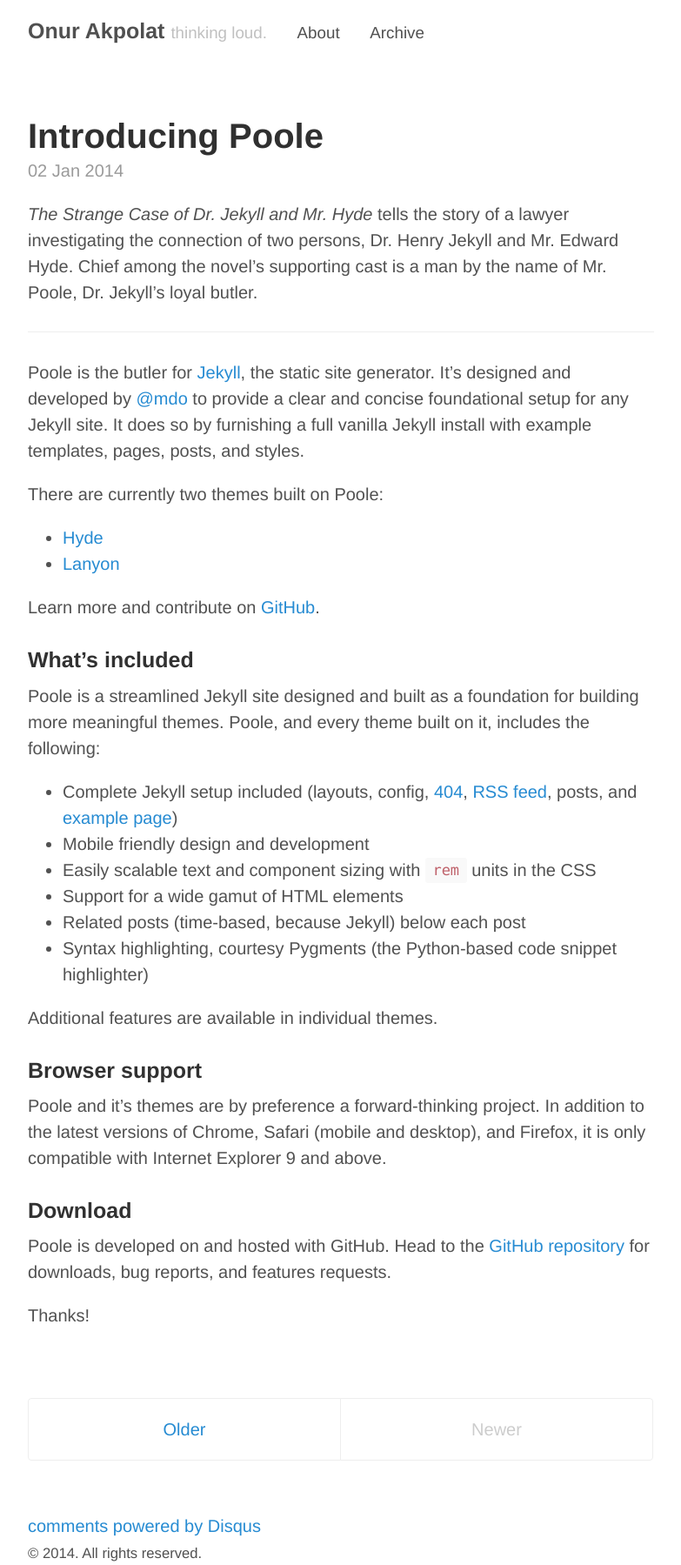
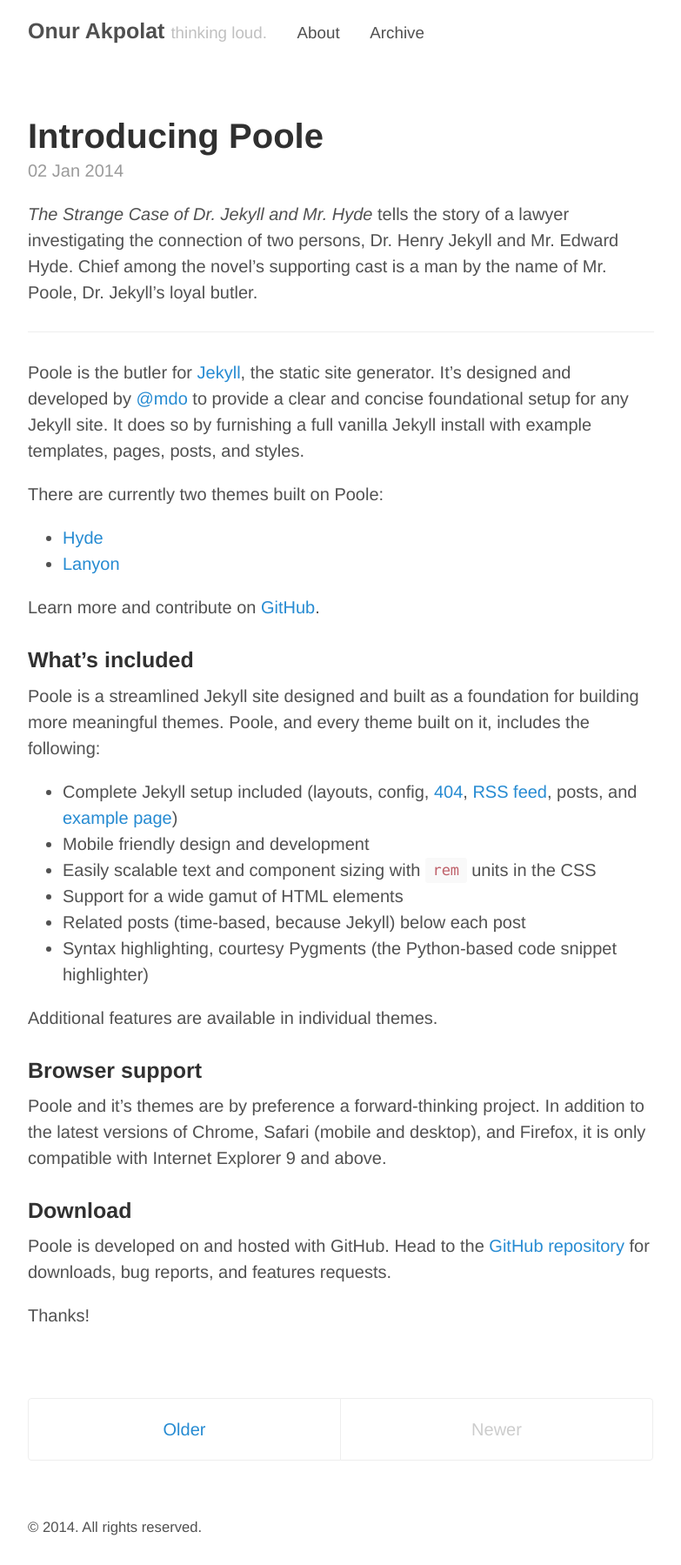
Before and after one commit to onurakpolat/onurakpolat.github.io, a Jekyll site: the page built from index.html, in a window 1280 px wide. Shown: the whole page at 87% size, without its empty margins (248-1031 px from the left). Built offline with Jekyll 4.4.1, drawn with Linux system fonts in a browser that asks for light colours; the list of posts is cut into pages by our own code; comment, search, counter and statistics services are not loaded; after the commit the page ends 1769 px from its top, so only the background shows below that; part of the change alters nothing that is shown.

Commit message:
Update comments.html

```diff
--- a/_includes/comments.html
+++ b/_includes/comments.html
@@ -1,7 +1,11 @@
+{% if page.comments %}
   <!-- Add Disqus comments. -->
   <div id="disqus_thread"></div>
   <script type="text/javascript">
-  var disqus_shortname = 'onur_akpolat';
+      /* * * CONFIGURATION VARIABLES: EDIT BEFORE PASTING INTO YOUR WEBPAGE * * */
+      var disqus_shortname = 'onur_akpolat'; // required: replace example with your forum shortname
+
+      /* * * DON'T EDIT BELOW THIS LINE * * */
       (function() {
           var dsq = document.createElement('script'); dsq.type = 'text/javascript'; dsq.async = true;
           dsq.src = '//' + disqus_shortname + '.disqus.com/embed.js';
@@ -10,3 +14,4 @@
   </script>
   <noscript>Please enable JavaScript to view the <a href="http://disqus.com/?ref_noscript">comments powered by Disqus.</a></noscript>
   <a href="http://disqus.com" class="dsq-brlink">comments powered by <span class="logo-disqus">Disqus</span></a>
+{% endif %}
```
Lines whose indentation alone changed are shown as unchanged.
